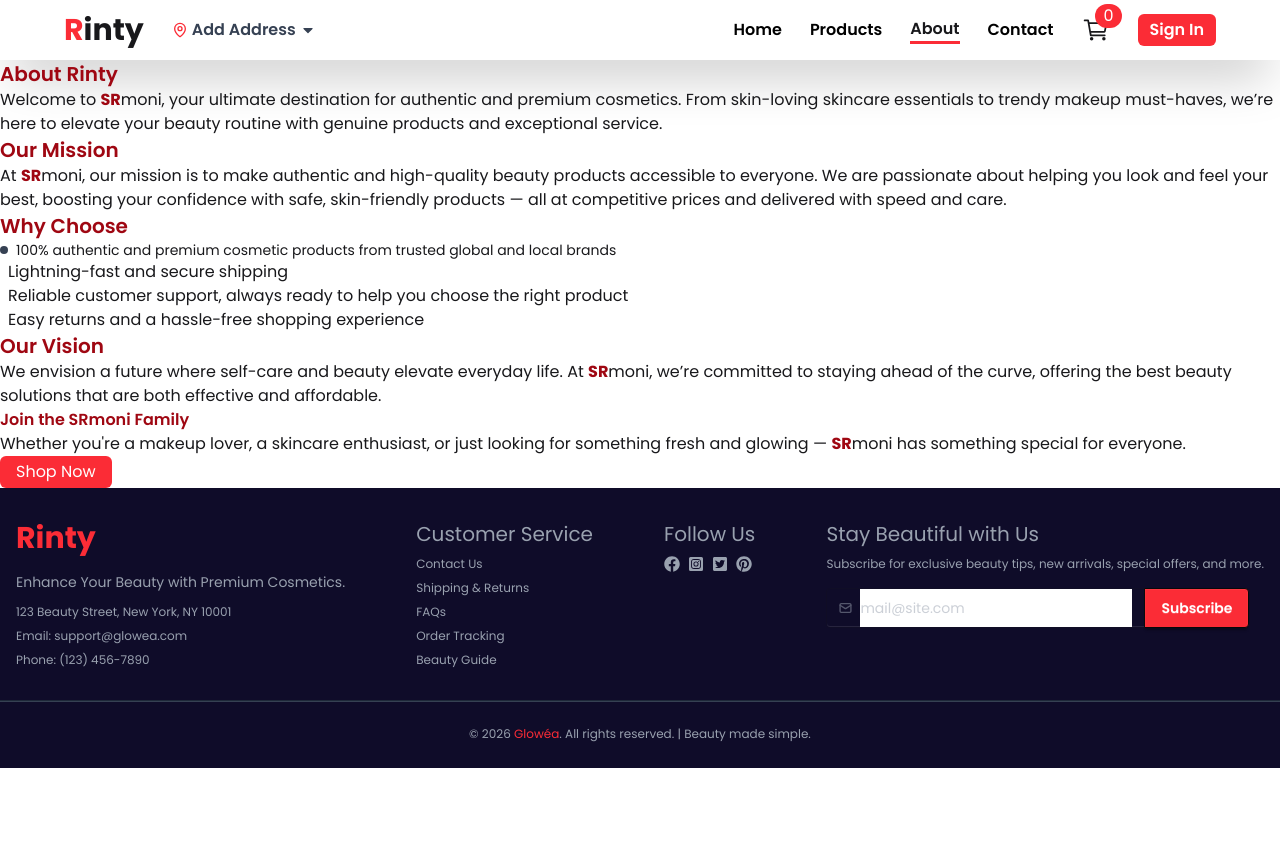
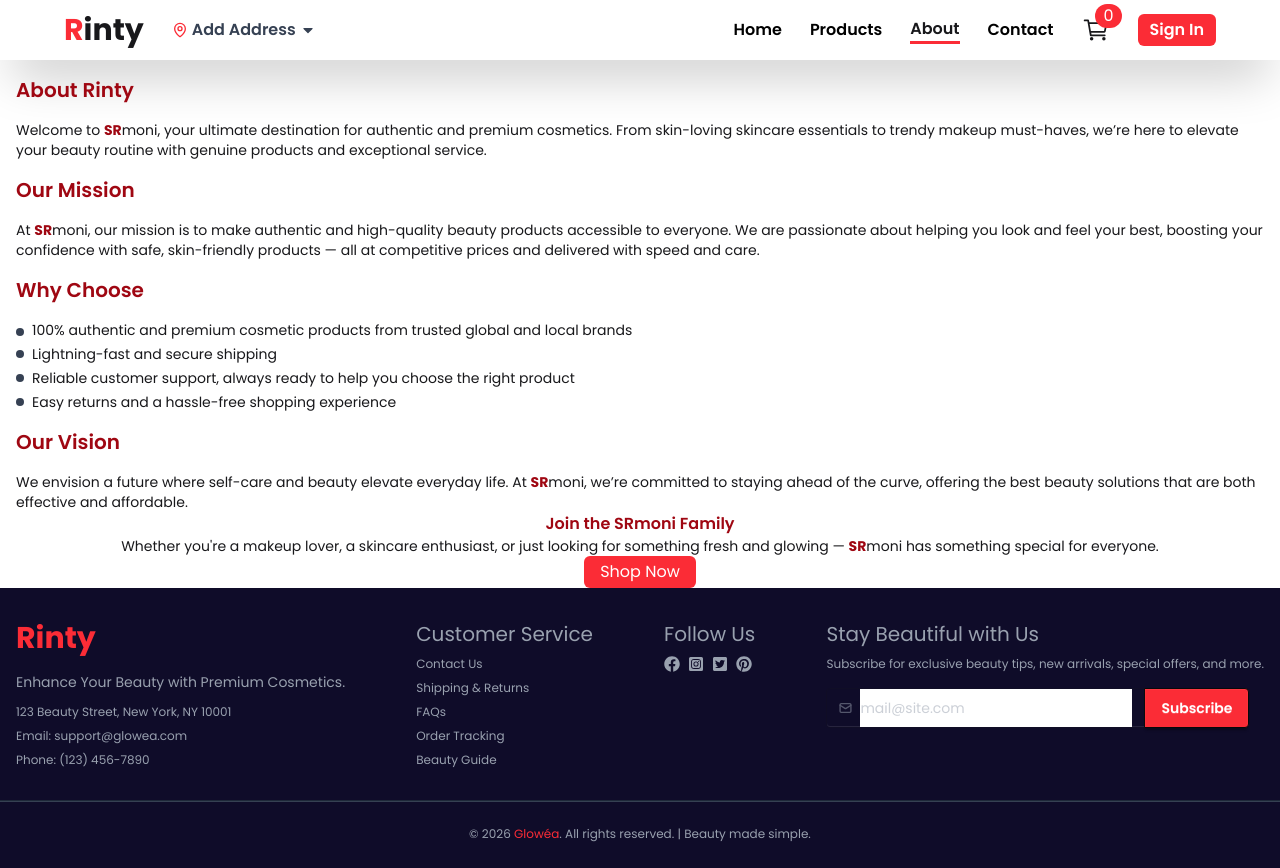
Before and after one commit to rintymoni01/Ecommerce-Website, a React (Vite) app: page /about in a window 1280 px wide. Before the commit the page ends 800 px from the top, so only its background shows below. Built offline with nearby package versions, Linux system fonts and the light colour scheme; no server answers.

Commit message:
text add

```diff
--- a/src/Pages/About/About.jsx
+++ b/src/Pages/About/About.jsx
@@ -2,41 +2,43 @@
 const About = () => {
     return (
         <div>
-           <div>
-            <h3 className="text-xl font-semibold text-red-800">About Rinty</h3>
-            <p>Welcome to <span className="text-red-800 font-bold">SR</span>moni, your ultimate destination for authentic and premium cosmetics. From skin-loving skincare essentials to trendy makeup must-haves, we’re here to elevate your beauty routine with genuine products and exceptional service.</p>
-            <h3 className="text-xl font-semibold text-red-800">Our Mission</h3>
-            <p>At <span className="text-red-800 font-bold">SR</span>moni, our mission is to make authentic and high-quality beauty products accessible to everyone. We are passionate about helping you look and feel your best, boosting your confidence with safe, skin-friendly products — all at competitive prices and delivered with speed and care.</p>
-            <h3 className="text-xl font-semibold text-red-800">Why Choose</h3>
+           <div className="items-center px-4 container mx-auto ">
+            <h3 className="text-xl font-semibold text-red-800 py-4" >About Rinty</h3>
+            <p className="text-sm">Welcome to <span className="text-red-800 font-bold">SR</span>moni, your ultimate destination for authentic and premium cosmetics. From skin-loving skincare essentials to trendy makeup must-haves, we’re here to elevate your beauty routine with genuine products and exceptional service.</p>
+            <h3 className="text-xl font-semibold text-red-800 py-4">Our Mission</h3>
+            <p className="text-sm">At <span className="text-red-800 font-bold">SR</span>moni, our mission is to make authentic and high-quality beauty products accessible to everyone. We are passionate about helping you look and feel your best, boosting your confidence with safe, skin-friendly products — all at competitive prices and delivered with speed and care.</p>
+            <h3 className="text-xl font-semibold text-red-800 py-4">Why Choose</h3>
            <div>
             <div className=" flex gap-2 items-center">
                  <div className="h-2 w-2 rounded-full bg-gray-700">  </div>
-                    <p className="text-sm">100% authentic and premium cosmetic products from trusted global and local brands</p>
+                    <p className="text-sm pb-1">100% authentic and premium cosmetic products from trusted global and local brands</p>
 
             </div>
             <div className=" flex gap-2 items-center">
-                <div></div>
-                <p>Lightning-fast and secure shipping</p>
+                <div className="h-2 w-2 rounded-full bg-gray-700"></div>
+                <p className="text-sm">Lightning-fast and secure shipping</p>
+            </div>
+            <div className=" flex gap-2 py-1 items-center">
+                <div className="h-2 w-2 rounded-full bg-gray-700"></div>
+                <p className="text-sm">Reliable customer support, always ready to help you choose the right product</p>
             </div>
             <div className=" flex gap-2 items-center">
-                <div></div>
-                <p>Reliable customer support, always ready to help you choose the right product</p>
-            </div>
-            <div className=" flex gap-2 items-center">
-                <div></div>
-                <p>Easy returns and a hassle-free shopping experience</p>
+                <div className="h-2 w-2 rounded-full bg-gray-700"></div>
+                <p className="text-sm">Easy returns and a hassle-free shopping experience</p>
             </div>
            </div>
 
-            <h3 className="text-xl font-semibold text-red-800">Our Vision</h3>
-            <p>We envision a future where self-care and beauty elevate everyday life. At <span className="text-red-800 font-bold">SR</span>moni, we’re committed to staying ahead of the curve, offering the best beauty solutions that are both effective and affordable.</p>
+            <h3 className="text-xl font-semibold text-red-800 py-4 ">Our Vision</h3>
+            <p className="text-sm">We envision a future where self-care and beauty elevate everyday life. At <span className="text-red-800 font-bold">SR</span>moni, we’re committed to staying ahead of the curve, offering the best beauty solutions that are both effective and affordable.</p>
 
-            <h4 className="text-md font-semibold text-red-800"> Join the SRmoni Family</h4>
-            <p>Whether you're a makeup lover, a skincare enthusiast, or just looking for something fresh and glowing — <span className="text-red-800 font-bold">SR</span>moni has something special for everyone.</p>
+            <div className="items-center justify-center  flex flex-col">
+                <h4 className="text-md font-semibold text-red-800"> Join the SRmoni Family</h4>
+            <p className="text-sm text-gray-">Whether you're a makeup lover, a skincare enthusiast, or just looking for something fresh and glowing — <span className="text-red-800 font-bold">SR</span>moni has something special for everyone.</p>
 
 
 
             <button className="px-4 py-1 bg-red-500 rounded-md text-white">Shop Now</button>
+            </div>
            </div>
         </div>
     );
```
